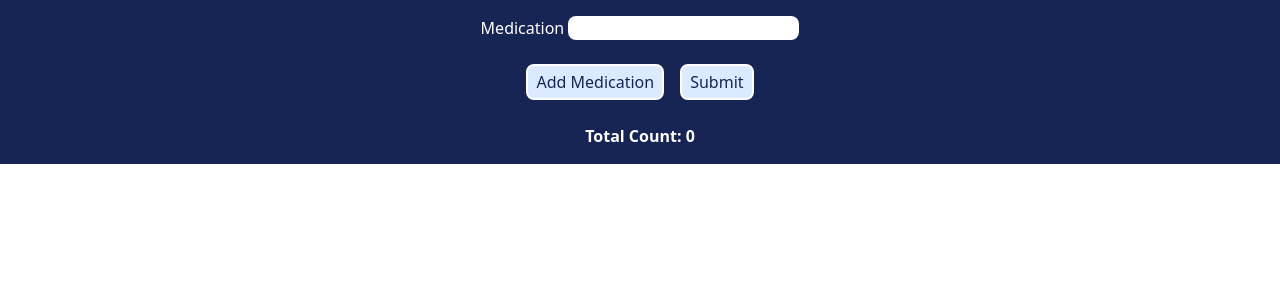
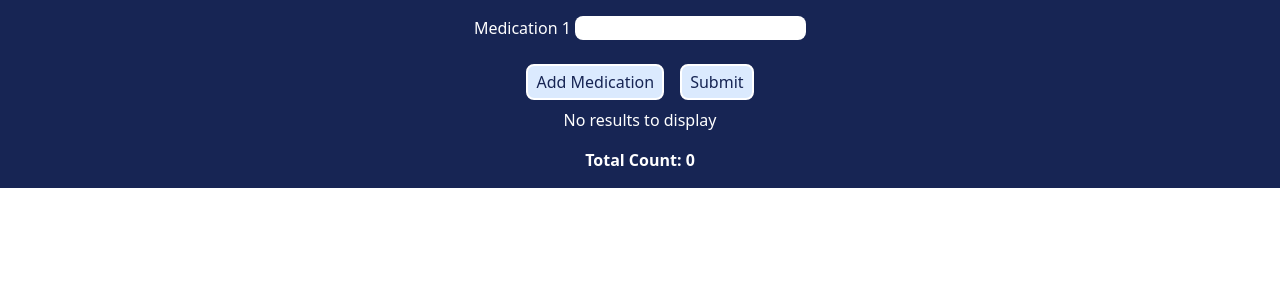
Before and after one commit to kwm0304/sideEffects, a React (Vite) app in the folder client/: page / in a window 1280 px wide. Shown: the top 300 px of the page. Built offline with nearby package versions, Linux system fonts and the light colour scheme.

Commit message:
added functionality to combine multiple medications and their results

```diff
--- a/client/src/App.jsx
+++ b/client/src/App.jsx
@@ -1,44 +1,54 @@
 import { useState } from 'react'
-
 import './App.css'
 
 function App() {
-  const [medication, setMedication] = useState('')
+  const [medications, setMedications] = useState([''])
   const [results, setResults] = useState([])
 
   const handleSubmit = async (e) => {
     e.preventDefault()
-    setMedication(medication)
-    const res = await fetch (`https://api.fda.gov/drug/event.json?search=patient.drug.openfda.substance_name:${medication}&count=patient.reaction.reactionmeddrapt.exact`)
-    const data = await res.json()
-    const results = data.results;
-    setResults(results)
-    console.log('data', data)
-    console.log('results', results)
+    const searchPromises = medications.map(medication => (
+      fetch(`https://api.fda.gov/drug/event.json?search=patient.drug.openfda.substance_name:${medication}&count=patient.reaction.reactionmeddrapt.exact`)
+        .then(res => res.json())
+    ))
+    const results = await Promise.all(searchPromises)
+    setResults(results.flatMap(result => result.results))
   }
-  const sum = results ? results.reduce((acc, cur) => acc + cur.count, 0) : 0;
 
+  const handleAddMedication = () => {
+    setMedications([...medications, ''])
+  }
 
+  const handleMedicationChange = (index, value) => {
+    setMedications(prevState => {
+      const newState = [...prevState]
+      newState[index] = value
+      return newState
+    })
+  }
 
+  const sum = results.reduce((acc, cur) => acc + cur.count, 0)
 
   return (
     <section className='bg-blue-950 text-white'>
       <form onSubmit={handleSubmit} >
-        <div className='py-4'>
-          <label className=''>Medication </label>
-          <input type='text' className='rounded-lg text-blue-950' onChange={(e) => setMedication(e.target.value)}/>
-        </div>
+        {medications.map((medication, index) => (
+          <div key={index} className='py-4'>
+            <label className=''>Medication {index + 1} </label>
+            <input type='text' className='rounded-lg text-blue-950' value={medication} onChange={(e) => handleMedicationChange(index, e.target.value)}/>
+          </div>
+        ))}
         <div className="flex flex-row gap-4 py-2 justify-center text-blue-950">
-          <button className='border-2 border-solid border-white w-auto p-1 rounded-lg bg-blue-100 px-2'>Add Medication</button>
+          <button type='button' className='border-2 border-solid border-white w-auto p-1 rounded-lg bg-blue-100 px-2' onClick={handleAddMedication}>Add Medication</button>
           <button type='submit' className='border-2 border-solid border-white w-auto p-1 rounded-lg bg-blue-100 px-2'>Submit</button>
         </div>
       </form>
       <div className="container grid grid-cols">
         <ul>
-          {results ? results.map((result) => {
+          {results.length > 0 ? results.map((result, index) => {
             const percent = ((result.count / sum)*100).toFixed(2);
             return (
-            <li key={result.term}>
+            <li key={index}>
               <p>{result.term} ({percent}%)</p>
             </li>
             )}
@@ -48,8 +58,8 @@ function App() {
         </ul>
       </div>
       <div className="grid grid-cols-1 justify-center place-content-center justify-items-center py-4">
-          <div className="font-bold">Total Count: {sum} </div>
-        </div>
+        <div className="font-bold">Total Count: {sum} </div>
+      </div>
     </section>
   )
 }
```
